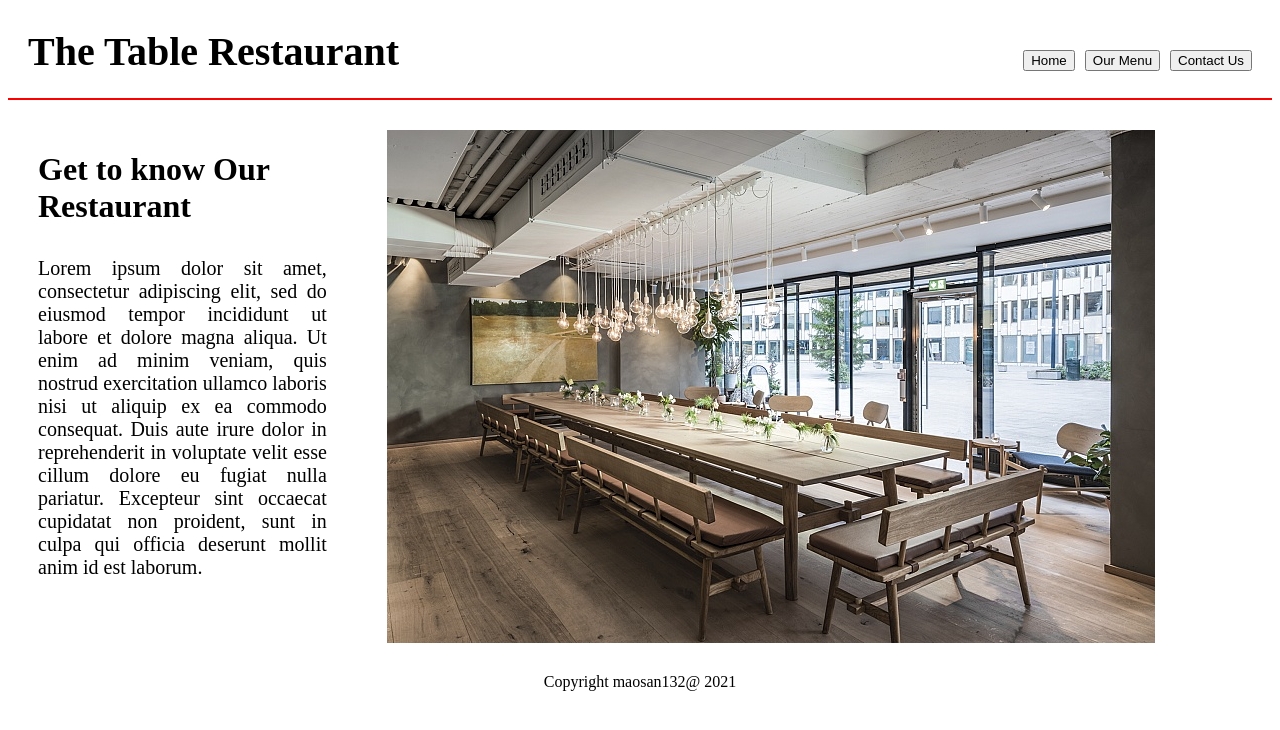
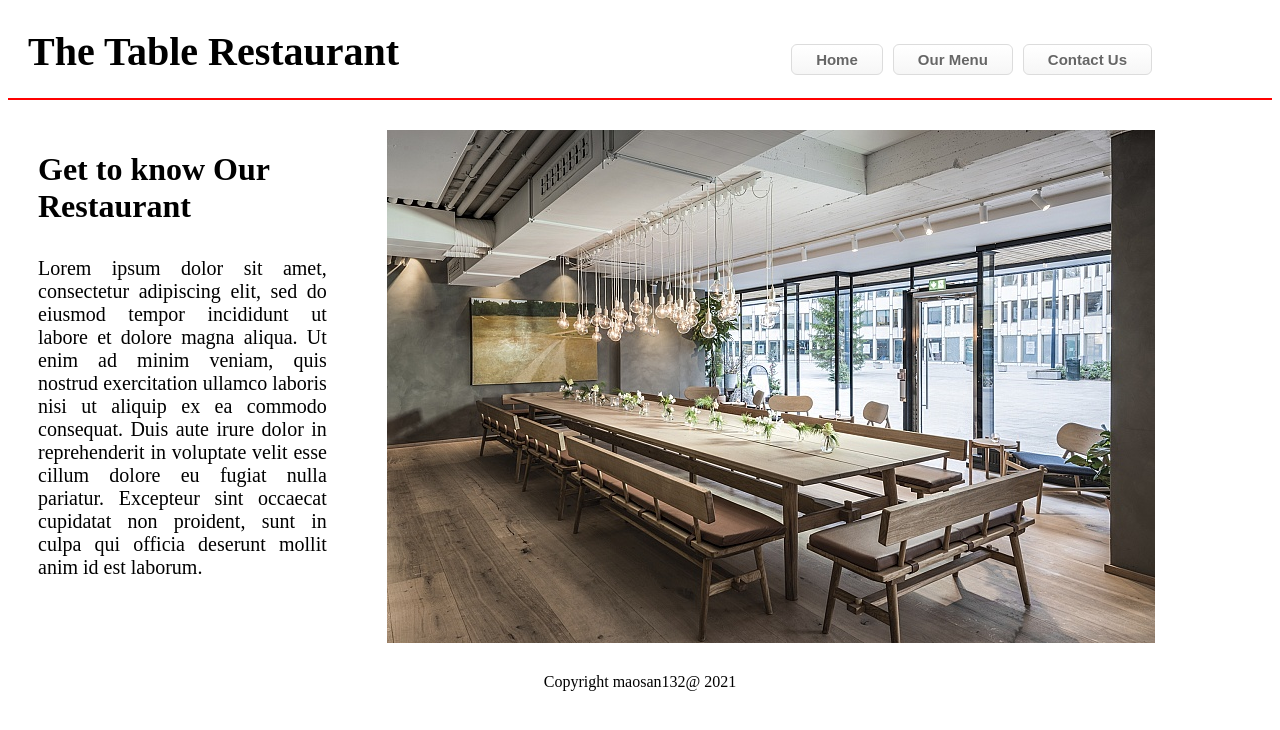
Before and after one commit to maosan132/restaurant-page, a website built with webpack: page dist/index.html in a window 1280 px wide. Built offline with nearby package versions, Linux system fonts and the light colour scheme.

Commit message:
style(restaurant): :art: Styled buttons of navigation
Now they change after events

```diff
--- a/src/style.css
+++ b/src/style.css
@@ -51,7 +51,46 @@ h3,
   flex-basis: auto;
   align-self: auto;
   order: 0;
+  margin-right: 100px;
 }
+
+button {
+  border: none;
+  background-color: transparent;
+  font-family: inherit;
+  padding: 0;
+  cursor: pointer;
+}
+
+button {
+	box-shadow:inset 0px 1px 0px 0px #ffffff;
+	background:linear-gradient(to bottom, #ffffff 5%, #f6f6f6 100%);
+	background-color:#ffffff;
+	border-radius:6px;
+	border:1px solid #dcdcdc;
+	display:inline-block;
+	cursor:pointer;
+	color:#666666;
+	font-family:Arial;
+	font-size:15px;
+	font-weight:bold;
+	padding:6px 24px;
+	text-decoration:none;
+	text-shadow:0px 1px 0px #ffffff;
+}
+button:hover {
+	background:linear-gradient(to bottom, #f6f6f6 5%, #ffffff 100%);
+	background-color:#f6f6f6;
+}
+button:active {
+	position:relative;
+	top:1px;
+}
+
+
+
+
+
 
 .title {
   grid-area: title;
```
Also changed, not shown: README.md.
